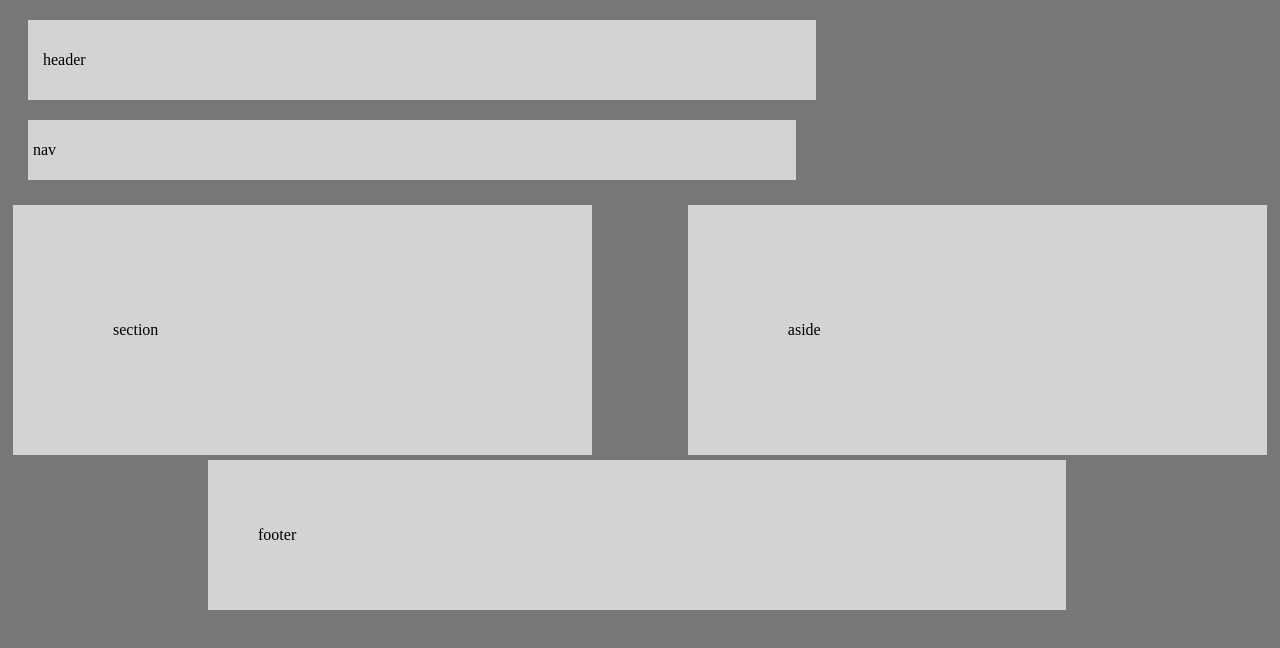
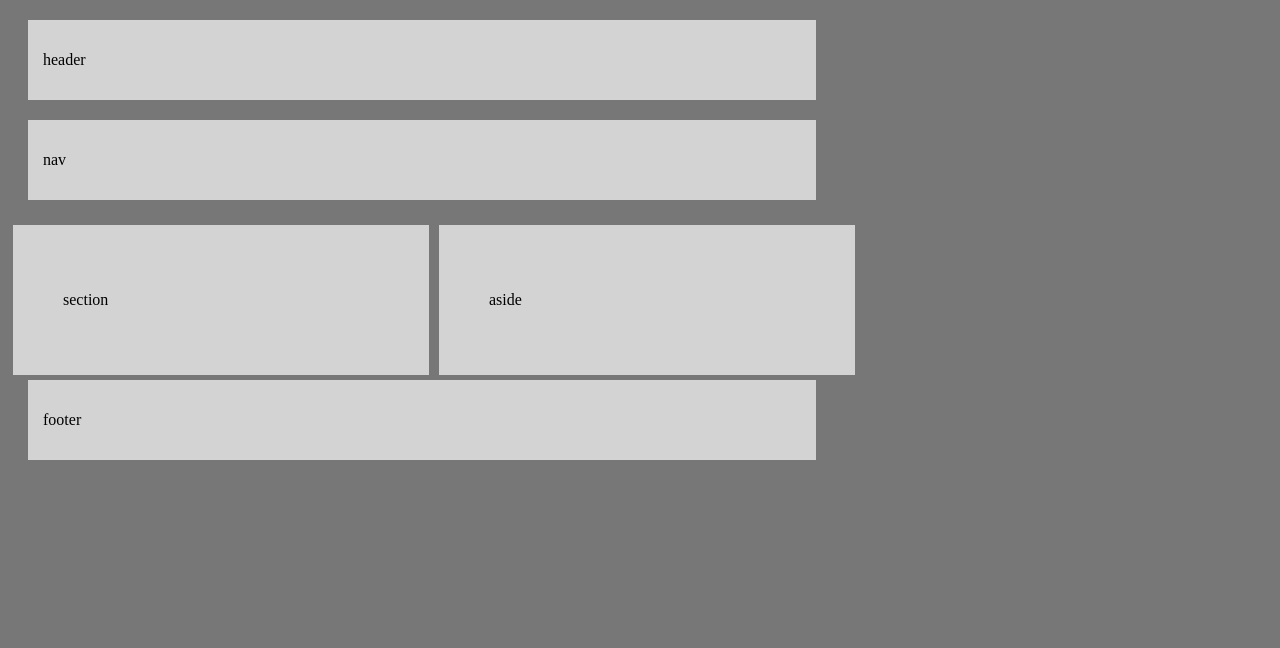
Before and after one commit to AlexanderConnolly415/HW-Wireframe, a plain HTML site: page index.html in a window 1280 px wide. Drawn offline with Linux system fonts and the light colour scheme.

Commit message:
improve syntax

```diff
--- a/style.css
+++ b/style.css
@@ -1,11 +1,11 @@
     body {
-        background-color:#777;
+    background-color:#777;
 }
 
 
     #header {
     width: 60%;
-    height: 20%;
+    height: 25%;
     float: center;
     margin: 20px;
     padding: 15px;
@@ -13,37 +13,37 @@
 }
     #nav {
     width: 60%;
-    height: 20%;
+    height: 25%;
     float: center;
     margin: 20px;
-    padding: 5px;
+    padding: 15px;
     background-color: #D3D3D3;
 }
     #section {
-    width: 30%;
+    width: 25%;
     height: 25%;
     float: left;
     margin: 5px;
-    padding: 100px;
+    padding: 50px;
     background-color: #D3D3D3;
 
 }
 
     #aside {
-    width: 30%;
+    width: 25%;
     height: 25%;
-    float: right;
+    float: left;
     margin: 5px;
-    padding: 100px;
+    padding: 50px;
     background-color: #D3D3D3;
 
 }
 
     #footer {
     width: 60%;
-    height: 20%;
+    height: 25%;
     clear: both;
-    margin: 200px;
-    padding: 50px;
+    margin: 20px;
+    padding: 15px;
     background-color: #D3D3D3;
 }
```
Also changed, not shown: index.html (+4 -4 lines).
